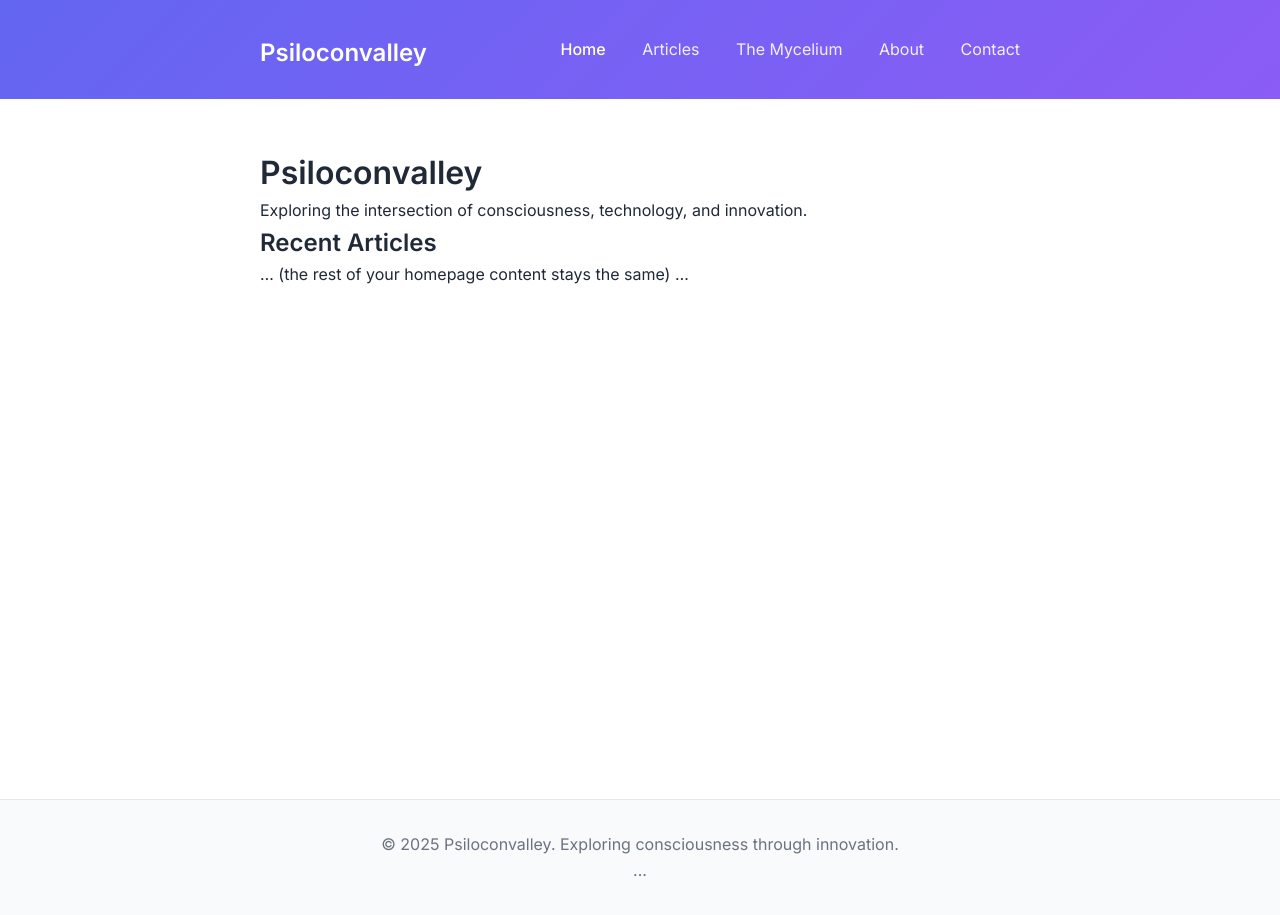
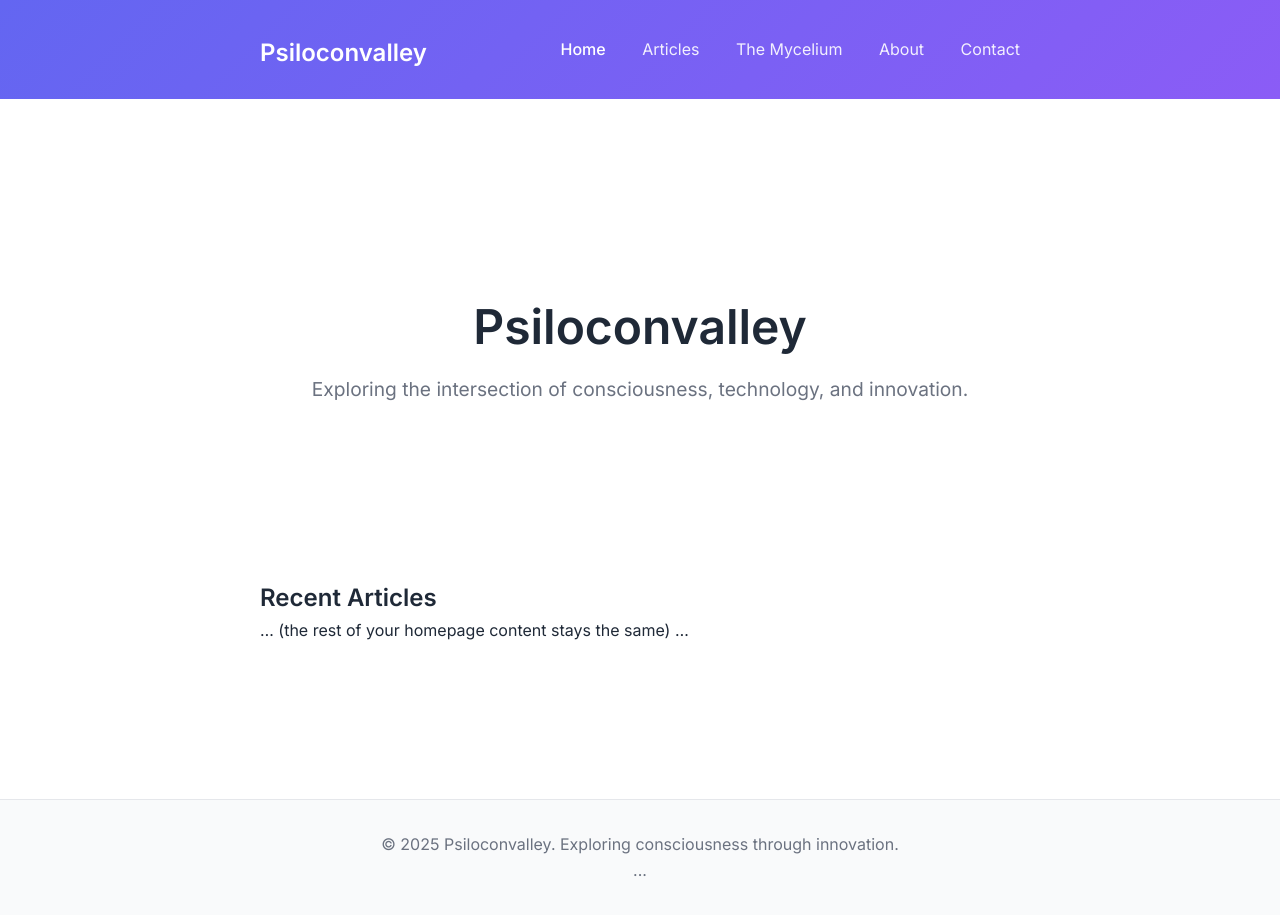
Before and after one commit to psiloconvalley/psiloconvalley.github.io, a Jekyll site: the page built from index.md, in a window 1280 px wide. Built offline with Jekyll 4.4.1, drawn with Linux system fonts in a browser that asks for light colours; nearby versions of some CDN libraries.

Commit message:
Update style.css

```diff
--- a/assets/css/style.css
+++ b/assets/css/style.css
@@ -175,3 +175,53 @@
         font-size: 2rem;
     }
 }
+
+
+/* --- Hero Section with Mycelium Visual --- */
+.hero-section {
+  position: relative;
+  height: 400px;
+  display: flex;
+  align-items: center;
+  justify-content: center;
+  text-align: center;
+  overflow: hidden;
+  margin-bottom: 2rem;
+}
+
+#mycelium-visual {
+  position: absolute;
+  top: 0;
+  left: 0;
+  width: 100%;
+  height: 100%;
+  z-index: 1;
+}
+
+.hero-content {
+  position: relative;
+  z-index: 2;
+  color: var(--text-color);
+  padding: 2rem;
+  background: rgba(255, 255, 255, 0.7); /* A slight white background to make text readable */
+  backdrop-filter: blur(4px); /* A cool blur effect */
+  -webkit-backdrop-filter: blur(4px);
+  border-radius: 12px;
+}
+
+.hero-content h1 {
+  font-size: 3rem;
+  font-weight: 600;
+  margin: 0;
+}
+
+.hero-subtitle {
+  font-size: 1.2rem;
+  margin: 0.5rem 0 0;
+  color: var(--text-light);
+}
+
+/* Adjust heading styles on the rest of the homepage */
+.post-preview h3 a {
+  font-size: 1.25rem;
+}
```
